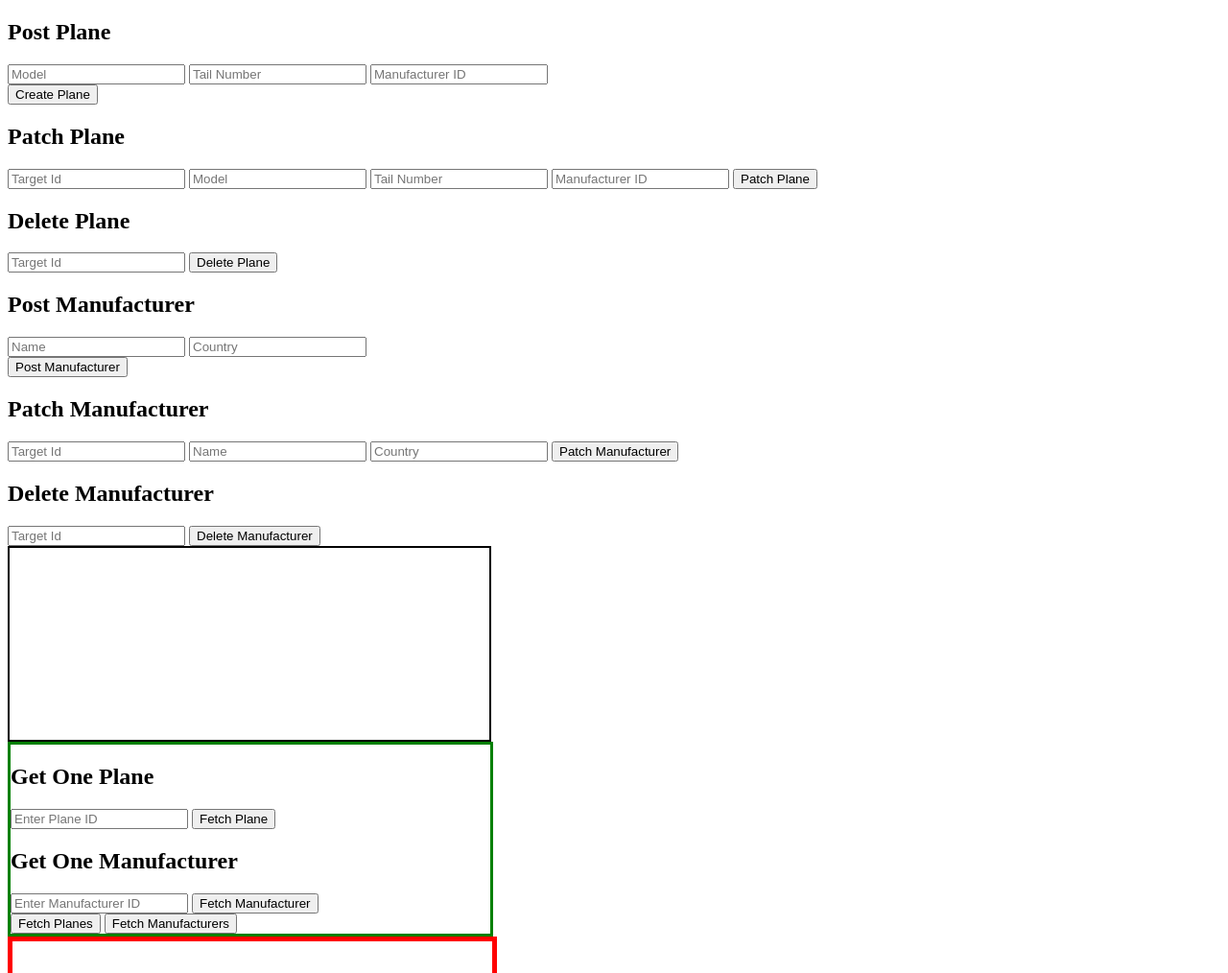
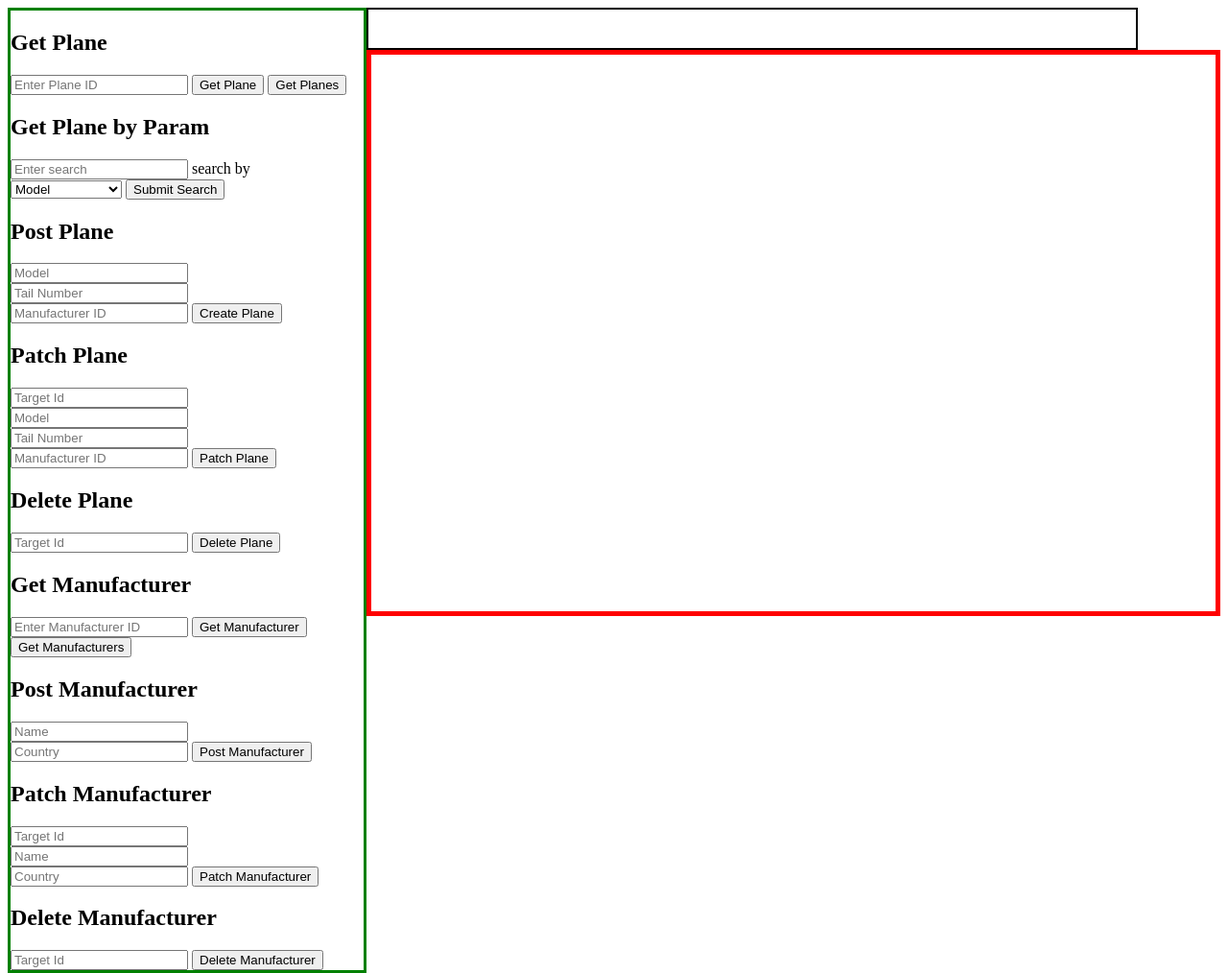
Before and after one commit to drewk93/fe_CRUD_project, a website: page public/index.html in a window 1280 px wide. Shown: the top 1014 px of the page at 96% size. Drawn offline with nearby package versions, Linux system fonts and the light colour scheme.

Commit message:
Commit 10 - Adding Further Search Functionality

```diff
--- a/public/index.html
+++ b/public/index.html
@@ -10,12 +10,27 @@
 </head>
 <body>
     <div id="mainContainer" class="container">
+        <div id="inputContainer" class="container">
             <div id = "planeContainer" class="container">
+                <h2>Get Plane</h2>
+                <input type="text" id="planeIdToFetch" placeholder="Enter Plane ID">
+                <button id="fetchOnePlaneBtn" class="btn">Get Plane</button>
+                <button id="planeBtn" class="btn">Get Planes</button>
+                <br>
+                <h2>Get Plane by Param</h2>
+                <input type="text" id="searchPlaneInput" placeholder="Enter search">
+                <label for="dropdown">search by
+                <select id="dropdown">
+                <option value="option1">Model</option>
+                <option value="option2">Tail Number</option>
+                <option value="option3">Manufacturer Id</option>
+                </select>
+                <button id="searchPlaneSelection" class="btn">Submit Search</button>
+                <br>
                 <h2>Post Plane</h2>
                 <input type="text" id="planeModel" placeholder="Model">
                 <input type="text" id="planeTailNumber" placeholder="Tail Number">
                 <input type="text" id="planeManufacturerId" placeholder="Manufacturer ID">
-            <br>
                 <button id="postPlaneBtn" class="btn">Create Plane</button>
 
                 <h2>Patch Plane</h2>
@@ -30,10 +45,14 @@
                 <button id="deletePlaneBtn" class="btn">Delete Plane</button>
             </div>
             <div id = "manuContainer" class="container">
+                <h2>Get Manufacturer</h2>
+                <input type="text" id="manuIdToFetch" placeholder="Enter Manufacturer ID">
+                <button id="fetchOneManuBtn" class="btn">Get Manufacturer</button>
+                <button id="manuBtn" class="btn">Get Manufacturers</button>
+                <br>
                 <h2>Post Manufacturer</h2>
                 <input type="text" id="manuName" placeholder="Name">
                 <input type="text" id="manuCountry" placeholder="Country">
-            <br>
                 <button id="postManuBtn" class="btn">Post Manufacturer</button>
                 <h2> Patch Manufacturer</h2>
                 <input type="text" id="manuIdToPatch" placeholder="Target Id">
@@ -44,25 +63,14 @@
                 <input type="text" id="manuIdToDelete" placeholder="Target Id">
                 <button id="deleteManuBtn" class="btn">Delete Manufacturer</button>
             </div>
+        </div>
+        <div id="textFields" class="container">
         <div id = "statusContainer" class="container">
 
         </div>
-
-        <div id="fetchBtns" class="container">
-            <h2>Get One Plane</h2>
-            <input type="text" id="planeIdToFetch" placeholder="Enter Plane ID">
-            <button id="fetchOnePlaneBtn" class="btn">Fetch Plane</button>
-            <br>
-            <h2>Get One Manufacturer</h2>
-            <input type="text" id="manuIdToFetch" placeholder="Enter Manufacturer ID">
-            <button id="fetchOneManuBtn" class="btn">Fetch Manufacturer</button>
-            <br>
-            <button id="planeBtn" class="btn">Fetch Planes</button>
-            <button id="manuBtn" class="btn">Fetch Manufacturers</button>
-        </div>
-
         <div id="fetchResults" class="container">
 
+        </div>
         </div>
 
 
--- a/public/main.css
+++ b/public/main.css
@@ -1,25 +1,34 @@
+
+#mainContainer {
+    display: flex;
+    justify-content: space-evenly;
+}
+
+#inputContainer{
+    display: flex column;
+    justify-content: space-evenly;
+    height: 50%;
+    border: 3px solid green;
+    padding: 10
+}
 
 #statusContainer {
     display: flex;
     justify-content:center;
-    width: 500px;
-    height: 200px;
+    width: 800px;
+    height: 40px;
     border: 2px solid black;
 }
 
-#fetchBtns {
-    display: flex column;
-    align-items: center;
-    width: 500px;
-    border: 3px solid green;
-}
 
 
 #fetchResults {
     display: flex column;
     height: 500px;
-    width: 500px;
+    width: 800px;
     justify-content: space-evenly;
     border: 5px solid red;
     overflow-y: scroll;
+    padding: 40px;
+    font-size:x-large;
 }
--- a/public/main.js
+++ b/public/main.js
@@ -42,6 +42,12 @@ $(document).ready(function(){
         $fetchResults.empty();
 
         const planeId = $('#planeIdToFetch').val();
+
+        if (!planeId || planeId.trim() === '') {
+            $statusContainer.append('<p>Please enter a valid Plane ID.</p>');
+            return; // Exit the function if manuId is empty
+        }
+
         const url = `http://localhost:3000/planes/${planeId}`;
 
         try {
@@ -51,8 +57,12 @@ $(document).ready(function(){
                 success: function (data) {
                     $statusContainer.append(`<p>SUCCESS! Fetched Plane with ID ${planeId}</p>`);
                     console.log(data);
-                    $fetchResults.append(`<li class='plane-item'><b>id:</b> ${data.id} <b> model:</b> ${data.model} <b>tail number:</b> ${data.tail_number}</li>`);
-                }
+                    $fetchResults.append(`<li class='plane-item'><b>id:</b> ${data.id} <b> model:</b> ${data.model} <b>tail number:</b> ${data.tail_number} <b>manufacturer id</b> ${data.manufacturer_id}</li>`);
+                },
+                error: function (xhr, status, error) {
+                    if (xhr.status === 404) {
+                        $statusContainer.append(`<p>Plane with ID ${planeId} not found.</p>`);
+                    }}
             });
         } catch (error) {
             console.error(`Error fetching plane with ID ${planeId}:`, error);
@@ -63,8 +73,12 @@ $(document).ready(function(){
     function getOneManu() {
         $statusContainer.empty();
         $fetchResults.empty();
+        const manuId = $('#manuIdToFetch').val();
+        if (!manuId || manuId.trim() === '') {
+            $statusContainer.append('<p>Please enter a valid Manufacturer ID.</p>');
+            return; // Exit the function if manuId is empty
+        }
 
-        const manuId = $('#manuIdToFetch').val();
         const url = `http://localhost:3000/manufacturers/${manuId}`;
 
         try {
@@ -75,7 +89,11 @@ $(document).ready(function(){
                     $statusContainer.append(`<p>SUCCESS! Fetched Manufacturer with ID ${manuId}</p>`);
                     console.log(data);
                     $fetchResults.append(`<li class='manufacturer-item'><b>id:</b> ${data.id} <b> name:</b> ${data.name} <b>country:</b> ${data.country}</li>`);
-                }
+                },
+                error: function (xhr, status, error) {
+                    if (xhr.status === 404) {
+                        $statusContainer.append(`<p>Manufacturer with ID ${manuId} not found.</p>`);
+                    }}
             });
         } catch (error) {
             console.error(`Error fetching manufacturer with ID ${manuId}:`, error);
@@ -93,10 +111,10 @@ $(document).ready(function(){
                 url,
                 type: "GET",
                 success: function (data) {
-                    $statusContainer.append(`<p>SUCCESS! Fetched Plane!</p>`);
+                    $statusContainer.append(`<p>SUCCESS! Fetched Planes!</p>`);
                     data.forEach((item, index) => {
                         console.log(item);
-                        $fetchResults.append(`<li class='plane-item'><b>id:</b> ${item.id} <b> model:</b> ${item.model} <b>tail number:</b> ${item.tail_number}</li>`);
+                        $fetchResults.append(`<li class='plane-item'><b>id:</b> ${item.id} <b> model:</b> ${item.model} <b>tail number:</b> ${item.tail_number} <b>manufacturer id:</b> ${item.manufacturer_id}</li>`);
                     });
                 }
             });
@@ -115,7 +133,7 @@ $(document).ready(function(){
                 url,
                 type: "GET",
                 success: function (data) {
-                    $statusContainer.append(`<p>SUCCESS! Fetched Manu!</p>`);
+                    $statusContainer.append(`<p>SUCCESS! Fetched Manufacuters!</p>`);
                     data.forEach((item, index) => {
                         console.log(item);
                         $fetchResults.append(`<li class='manufacturer-item'><b>id:</b> ${item.id} <b> name:</b> ${item.name} <b>country:</b> ${item.country}</li>`);
@@ -130,8 +148,11 @@ $(document).ready(function(){
       // CREATE FUNCTIONS
 
     function postPlane() {
+
+
         $statusContainer.empty()
         const url = 'http://localhost:3000/planes';
+
         const newPlane = {
             model: $('#planeModel').val(),
             tail_number: $('#planeTailNumber').val(),
@@ -275,4 +296,6 @@ $(document).ready(function(){
     }
 
     }
+
+
 })
--- a/server.js
+++ b/server.js
@@ -23,7 +23,7 @@ async function  routes(){
 
     // GET ROUTES
 
-    app.get('/planes', async(req, res, next) => {
+    app.get('/planes/', async(req, res, next) => {
         try {
             const result = await pool.query('SELECT * FROM planes')
             res.status(200).json(result.rows)
@@ -31,6 +31,7 @@ async function  routes(){
             next(err)
         }
     });
+
 
     app.get('/planes/:id', async (req, res, next) => {
         const planeId = parseInt(req.params.id);
```
Lines whose indentation alone changed are shown as unchanged.
